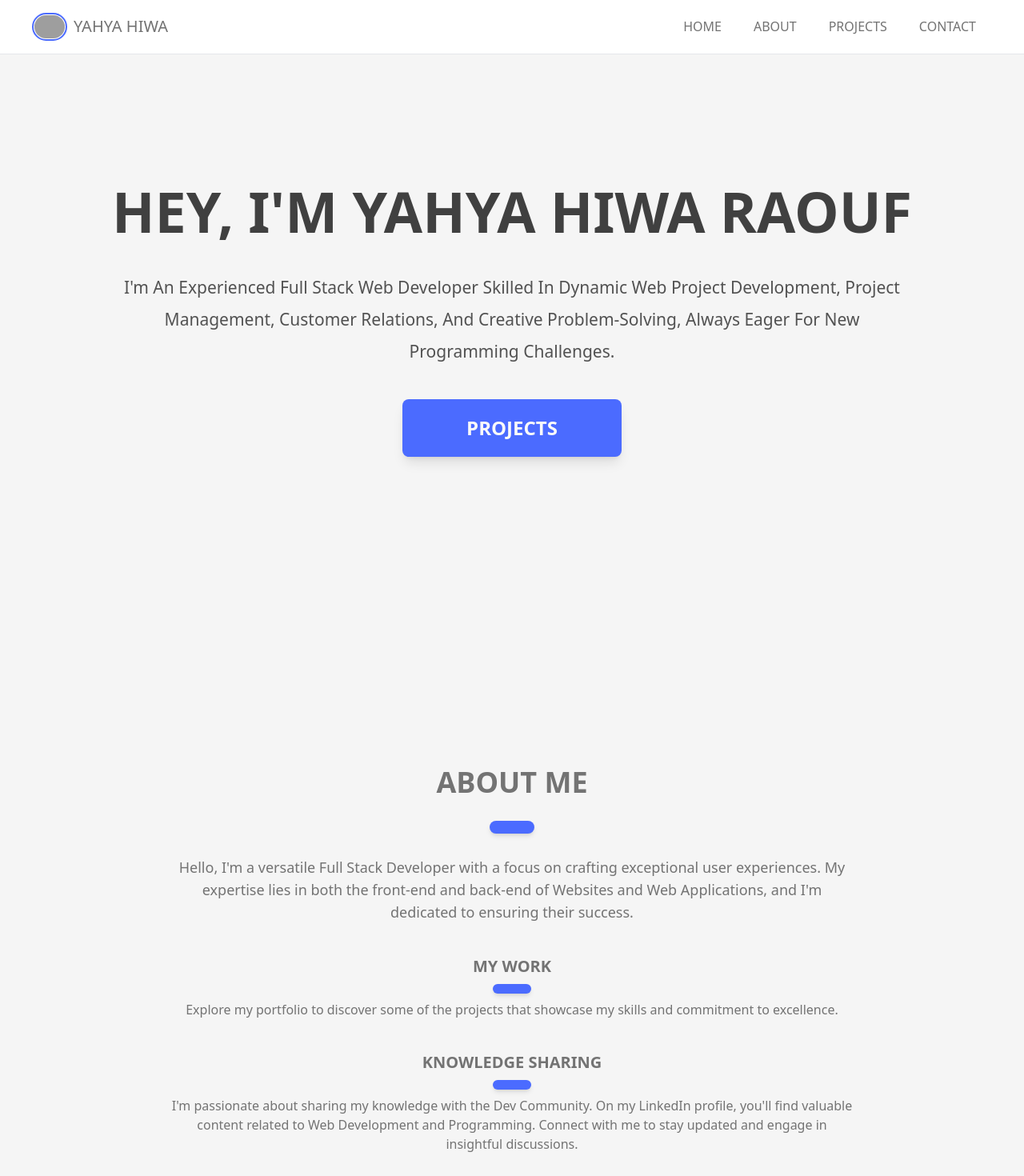
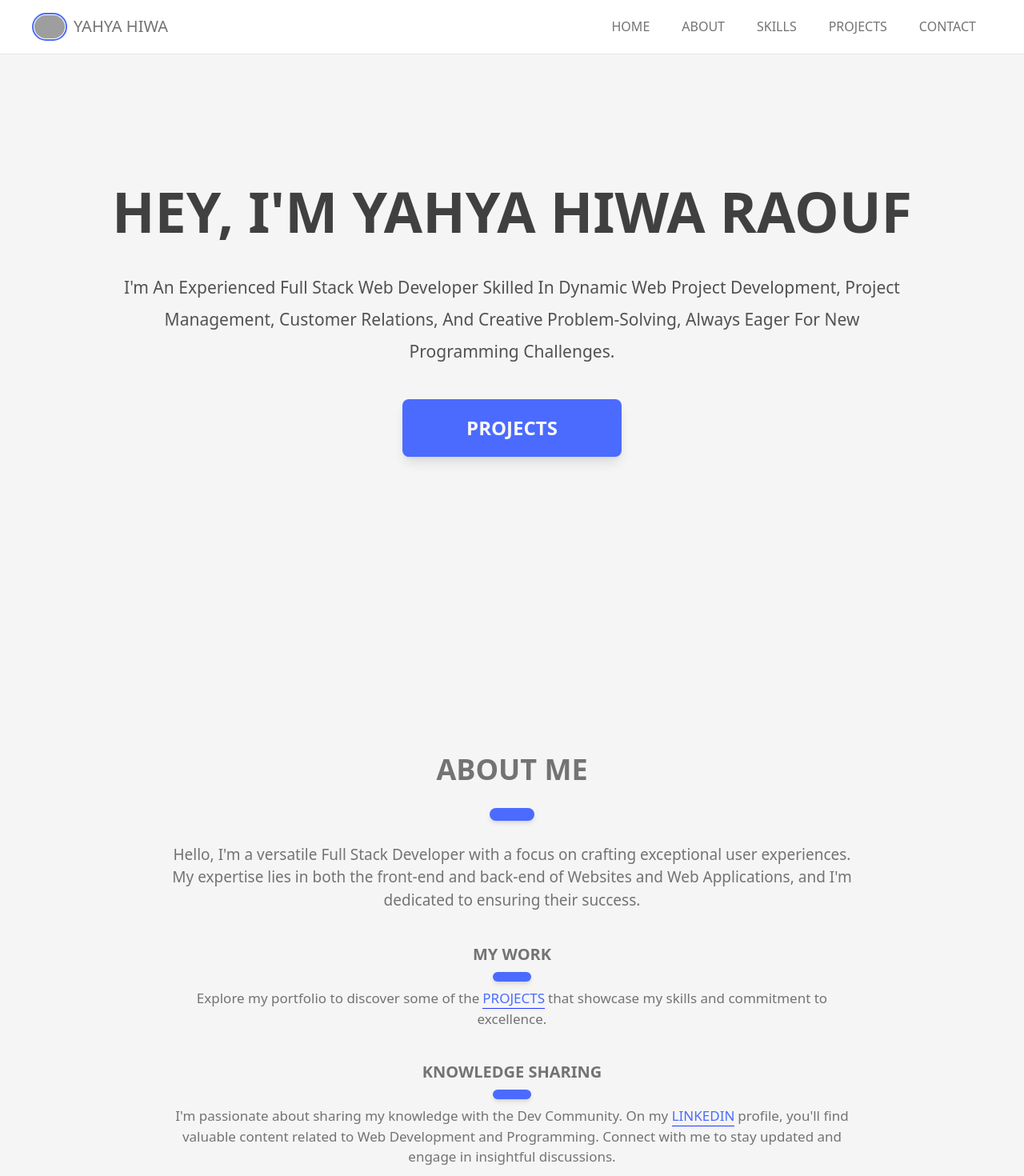
Before and after one commit to yahyahewa/portfolio.ts, a React (Vite) app: page / in a window 1280 px wide. Shown: the top 1470 px of the page at 80% size. Built offline with nearby package versions, Linux system fonts and the light colour scheme; grey boxes are pictures that could not be loaded.

Commit message:
edite about page

```diff
--- a/src/components/Navbar/Links.tsx
+++ b/src/components/Navbar/Links.tsx
@@ -17,6 +17,14 @@ function Links({ isOpen, setIsOpen }) {
       duration: 500,
       to: "about", // Change this to the appropriate ID
       title: "about",
+    },
+    {
+      spy: true,
+      smooth: true,
+      offset: 50,
+      duration: 500,
+      to: "Skills", // Change this to the appropriate ID
+      title: "skills",
     },
     {
       spy: true,
--- a/src/components/about/about.tsx
+++ b/src/components/about/about.tsx
@@ -1,5 +1,5 @@
 import { Parallax } from "react-parallax"
-
+import { Link } from "react-scroll"
 function About() {
   return (
     <section id="about" className="text-center">
@@ -14,7 +14,7 @@ function About() {
          <div className="w-14 h-4 rounded-full bg-jaguar-400
           shadow-md"></div>
          <p className="w-[95%] md:w-3/4 lg:w-2/3 text-neutral-500
-          text-lg">
+          text-[19px]">
             Hello, I'm a versatile Full Stack Developer with a focus
             on crafting exceptional user experiences. My expertise
             lies in both the front-end and back-end of Websites
@@ -24,14 +24,19 @@ function About() {
         <article className="flex flex-col items-center gap-y-2">
         <h1 className="
         uppercase text-neutral-500 font-bold
-        text-xl border-b-">
+        text-xl">
         My Work
         </h1>
          <div className="w-12 h-3 rounded-full bg-jaguar-400
           shadow-md"></div>
          <p className="w-[95%] md:w-3/4 lg:w-2/3 text-neutral-500
-          text-base">
-            Explore my portfolio to discover some of the projects that showcase my skills and commitment to excellence.</p>
+          text-[17px]">
+            Explore my portfolio to discover some of the
+            <Link to="projects" className="border-b mx-1 pb-[1px]
+             border-jaguar-500 cursor-pointer text-jaguar-400 uppercase">
+            Projects
+            </Link>
+             that showcase my skills and commitment to excellence.</p>
          </article>
         <article className="flex flex-col items-center gap-y-2">
         <h1 className="
@@ -42,8 +47,14 @@ function About() {
          <div className="w-12 h-3 rounded-full bg-jaguar-400
           shadow-md"></div>
          <p className="w-[95%] md:w-3/4 lg:w-2/3 text-neutral-500
-          text-base">
-           I'm passionate about sharing my knowledge with the Dev Community. On my LinkedIn profile, you'll find valuable content related to Web Development and Programming. Connect with me to stay updated and engage in insightful discussions.</p>
+          text-[17px]">
+           I'm passionate about sharing my knowledge
+            with the Dev Community. On my <a className="border-b pb-[1px]
+             border-jaguar-500 mr-1 text-jaguar-400 uppercase"
+            href="https://www.linkedin.com/in/yahya-hiwa-781927198?fbclid=IwAR17jl2-UsPU_w_S7ZFzYg8V4IjjraVc5QFp9DD-aVJsCSPrlHnItvL5DjY&original_referer=https%3A%2F%2Fl.facebook.com%2F">
+            LinkedIn
+            </a>
+             profile, you'll find valuable content related to Web Development and Programming. Connect with me to stay updated and engage in insightful discussions.</p>
          </article>
     </section>
   </Parallax>
```
